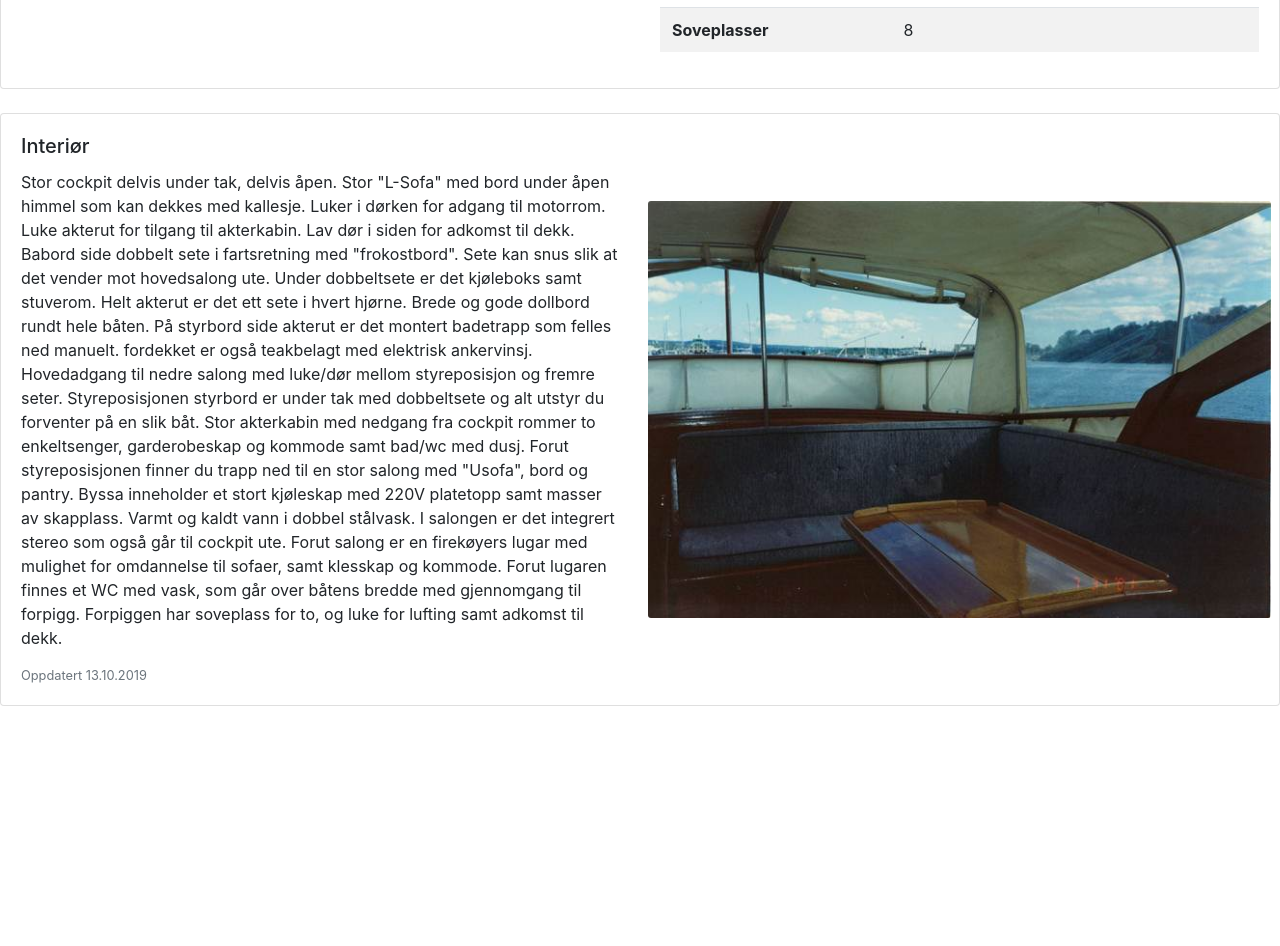
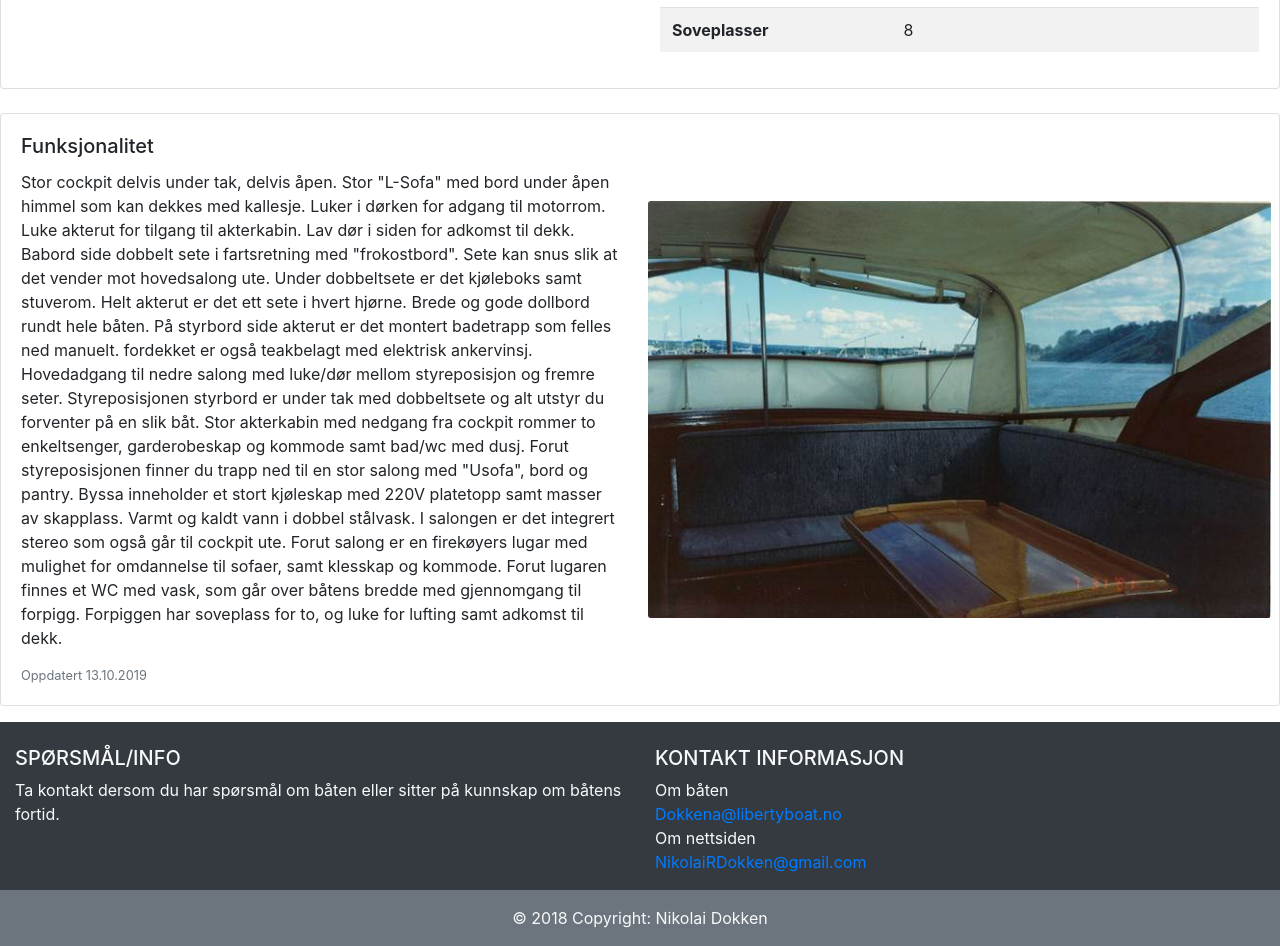
Before and after one commit to NikolaiDokken/libertyboat, a React (Create React App) app: page /#/ in a window 1280 px wide. Shown: the part 1640-2586 px from the top of the page. Before the commit the page ends 2362 px from the top, so only its background shows below. Built offline with nearby package versions, Linux system fonts and the light colour scheme.

Commit message:
added footer

```diff
--- /dev/null
+++ b/src/components/components/Footer.js
@@ -0,0 +1,44 @@
+import React, { Component } from "react";
+import "../../styles/Navbar.css";
+
+export default class Navbar extends Component {
+  render() {
+    return (
+      // Footer
+      <footer class="page-footer font-small bg-dark pt-4 text-light">
+        <div class="container-fluid text-center text-md-left">
+          <div class="row">
+            <div class="col-md-6 mt-md-0 mt-3">
+              <h5 class="text-uppercase">spørsmål/info</h5>
+              <p>
+                Ta kontakt dersom du har spørsmål om båten eller sitter på
+                kunnskap om båtens fortid.
+              </p>
+            </div>
+
+            <hr class="clearfix w-100 d-md-none pb-3"></hr>
+
+            <div class="col-md-3 mb-md-0 mb-3">
+              <h5 class="text-uppercase">Kontakt informasjon</h5>
+
+              <ul class="list-unstyled">
+                <li>
+                  <div>Om båten</div>
+                  <a href="mailto:dokkena@libertyboat.no">Dokkena@libertyboat.no</a>
+                </li>
+                <li>
+                  <div>Om nettsiden</div>
+                  <a href="mailto:nikolairdokken@gmail.com">NikolaiRDokken@gmail.com</a>
+                </li>
+              </ul>
+            </div>
+          </div>
+        </div>
+
+        <div class="footer-copyright text-center bg-secondary py-3">
+          © 2018 Copyright: Nikolai Dokken
+        </div>
+      </footer>
+    );
+  }
+}
--- a/src/components/pages/Home.js
+++ b/src/components/pages/Home.js
@@ -1,5 +1,6 @@
 import React, { Component } from "react";
 import Navbar from "../components/Navbar.js";
+import Footer from "../components/Footer.js";
 import "../../styles/Home.css";
 
 export default class Home extends Component {
@@ -91,7 +92,7 @@ export default class Home extends Component {
           <div className="row no-gutters">
             <div className="col-md-6 my-auto">
               <div className="card-body">
-                <h5 className="card-title">Interiør</h5>
+                <h5 className="card-title">Funksjonalitet</h5>
                 <p className="card-text">
                   Stor cockpit delvis under tak, delvis åpen. Stor "L­-Sofa" med
                   bord under åpen himmel som kan dekkes med kallesje. Luker i
@@ -134,6 +135,7 @@ export default class Home extends Component {
             </div>
           </div>
         </div>
+        <Footer />
       </div>
     );
   }
```
